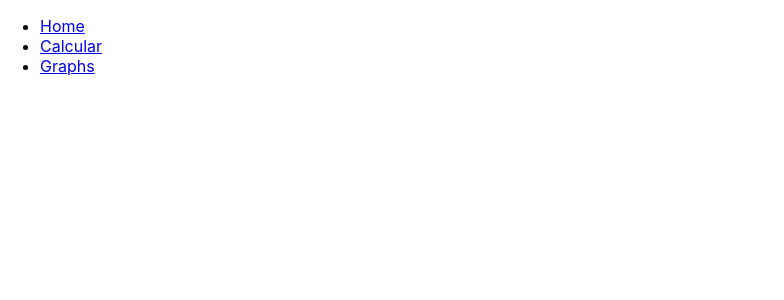
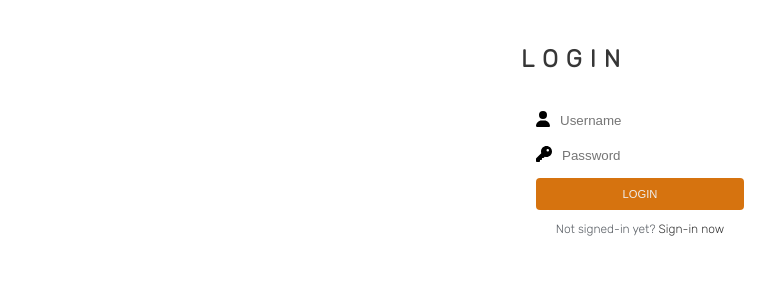
Before and after one commit to Nicky1512/OblReact-2022, a React (Create React App) app: page / in a window 1280 px wide. Shown: the top 300 px of the page, without its empty margins (0-784 px from the left). Built offline with nearby package versions, Linux system fonts and the light colour scheme.

Commit message:
login css and html

```diff
--- a/src/components/App/App.js
+++ b/src/components/App/App.js
@@ -1,13 +1,13 @@
 import './App.css';
-/* import Login from '../Login';
- */import Navbar from '../Header/Navbar/Navbar';
+import Login from '../Login';
+/* import Navbar from '../Header/Navbar/Navbar'; */
 
 
 const App = () => {
   return (
     <div className="App">
-      {/* <Login/> */}
-      <Navbar />
+      <Login btnName="Login"/>
+      {/* <Navbar /> */}
     </div>
   );
 }
--- a/src/components/Login/Login.css
+++ b/src/components/Login/Login.css
@@ -1,64 +1,60 @@
-@import url('https://fonts.googleapis.com/css2?family=Rubik:wght@300&display=swap');
-@import url('https://fonts.googleapis.com/css2?family=Dosis:wght@200&family=Rubik:wght@300&display=swap');
+@import url("https://fonts.googleapis.com/css2?family=Rubik:wght@300&display=swap");
+@import url("https://fonts.googleapis.com/css2?family=Dosis:wght@200&family=Rubik:wght@300&display=swap");
 
-.container{
-    background-color: #292929;
-    font-family: 'Rubik', sans-serif;
-    display: grid;
-    align-content: center;
-    align-items: center;
-    justify-items: center;
-    place-items: center;
+.container {
+  font-family: "Rubik", sans-serif;
+  display: flex;
+  justify-content: center;
+  padding: 20px;
 }
-.login{
-    width: 90%;
-    max-width: 18rem;
-    margin-left: auto;
-    margin-right: auto;
+
+.login {
+  display: block;
+  padding: 5px;
 }
-h2{
-    color: #eee;
+
+.login_body {
+  display: flex;
+  padding: 5px;
+}
+
+h2 {
+  color: rgb(54, 54, 54);
   text-transform: uppercase;
-    text-indent: 2rem;
-    letter-spacing: 00.3rem;
+  letter-spacing: 8px;
 }
-Form{
-    display: grid;
+
+form {
   margin: 0;
   padding: 0;
 }
-.login_fields{
-    display: flex;
-    height: 2em;
-    margin: 0.45em;
-    align-items: middle;
+
+.login_fields {
+  overflow: hidden;
+  display: block;
+  margin: 10px;
 }
 
-.login_fields_icon{
-    background-color: #5b6066;
-    border-radius: 0.25rem 0 0 0.25rem;
-    padding: 0.5em;
-    width: 1em;
+.login_fields_icon {
+  border-radius: 00.25rem;
 }
 
-.login_fields_input{
-    display: inline-block;
-    color: #eee;
-    background-color: #292929;
-    width: 100%;
-    border-radius: 0 0.25rem 0.25rem 0;
+.login_fields_input {
   border: 0;
-    margin: 0;
-    padding: 1rem;
+  margin-left: 5px;
   outline: 0;
+  padding: 5px;
+  border-radius: 00.25rem;
   transition: background-color 0.4s;
 }
+
 .login_fields_input:hover,
-.login_fields_input:focus{
+.login_fields_input:focus {
   background-color: #5b6066;
 }
 
-.submit{
+.btn_submit {
+  padding: 10px;
   background-color: #d6730f;
   color: #eee;
   border: none;
@@ -68,23 +64,24 @@ Form{
   text-transform: uppercase;
   font-size: 0.7em;
 }
-.submit:hover{
+
+.btn_submit:hover {
   background-color: #d98938;
   cursor: pointer;
 }
 
-.txt_login{
-    color: #a5aab1;
+.txt_login {
+  color: #5b6066;
   font-size: 12px;
-    font-family: 'Rubik', sans-serif;
+  font-family: "Rubik", sans-serif;
   text-align: center;
 }
-.txt_login a{
+.txt_login a {
   text-decoration: none;
   outline: 0;
-    color: #eee;
+  color: rgb(54, 54, 54);
 }
-.txt_login a:hover{
+.txt_login a:hover {
   text-decoration: underline;
   color: #d98938;
 }
--- a/src/components/Login/Login.jsx
+++ b/src/components/Login/Login.jsx
@@ -1,11 +1,10 @@
-import { useRef } from 'react';
-import './Login.css';
+import { useRef } from "react";
+import "./Login.css";
 
-import { Form, Button, Container } from 'react-bootstrap';
-/* import { Link } from 'react-router-dom'; */
+import { FontAwesomeIcon } from "@fortawesome/react-fontawesome";
+import { faUser, faKey } from "@fortawesome/free-solid-svg-icons";
 
 const Login = (props) => {
-
   const refUser = useRef(null);
   const refPass = useRef(null);
 
@@ -24,36 +23,44 @@ const Login = (props) => {
   //   }
 
   return (
-        <Container className="login">
+    <section className="container">
+      <div className="login">
         <h2>login</h2>
-            <Form>
-                <Form.Group className="login_fields">
-                    <Form.Label>Username</Form.Label>
-                    <Form.Control className="login_fields_input"
+        <div className="login_body">
+          <form>
+            <div className="login_fields">
+              <label htmlFor="inputEmail">
+                <FontAwesomeIcon className="login_fields_icon" icon={faUser} />
+              </label>
+              <input
+                className="login_fields_input from-control"
+                type="email"
                 placeholder="Username"
                 ref={refUser}
               />
-                </Form.Group>
-                <Form.Group className="login_fields" controlId="formBasicPassword">
-                    <Form.Label>Password</Form.Label>
-                    <Form.Control className="login_fields_input"
+            </div>
+            <div className="login_fields">
+              <label htmlFor="inputPassword">
+                <FontAwesomeIcon className="login_fields_icon" icon={faKey} />
+              </label>
+              <input
+                className="login_fields_input form-control"
                 type="password"
                 placeholder="Password"
                 ref={refPass}
               />
-                </Form.Group>
-                {/* {error && (
-                    <Alert className="txt_login" style={{ color: '#e34444' }}>
-                        {error}
-                    </Alert>
-                )} */}
-                <Form.Group className="login_fields">
-                    <Button className="submit">{props.btnName}</Button>
-                </Form.Group>
-            </Form>
-                <p className="txt_login">{props.linkText} <a href="http://tbd"> {props.linkTitle}</a></p>
-        </Container>
-    )
-}
+            </div>
+            <div className="login_fields">
+              <button className="btn_submit">Login</button>
+            </div>
+            <p className="txt_login">
+              Not signed-in yet? <a className="a">Sign-in now</a>
+            </p>
+          </form>
+        </div>
+      </div>
+    </section>
+  );
+};
 
 export default Login;
```
Also changed, not shown: package.json (+7 -0 lines), 1 other file (tests, documents, lock files or other folders). Lines whose indentation alone changed are shown as unchanged.
